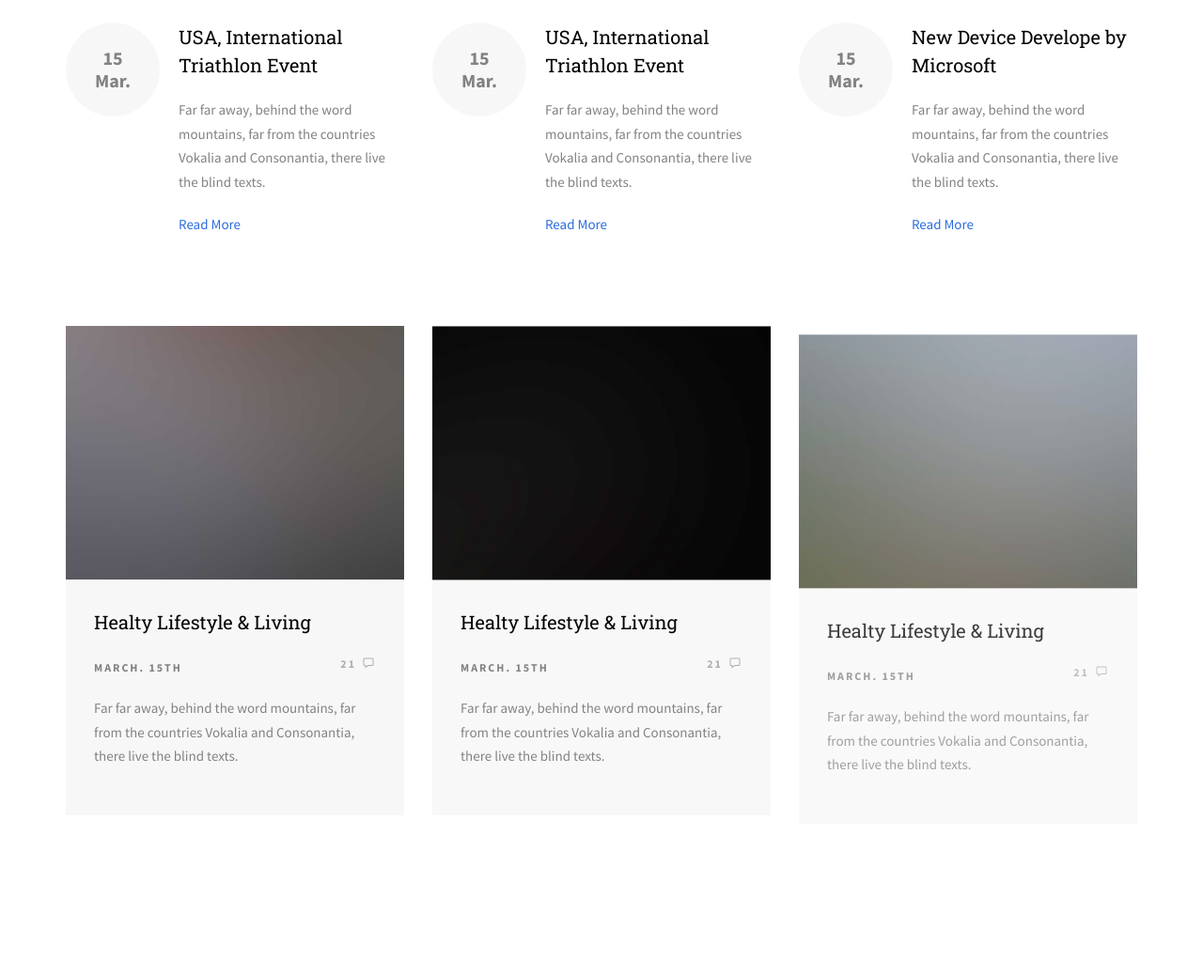
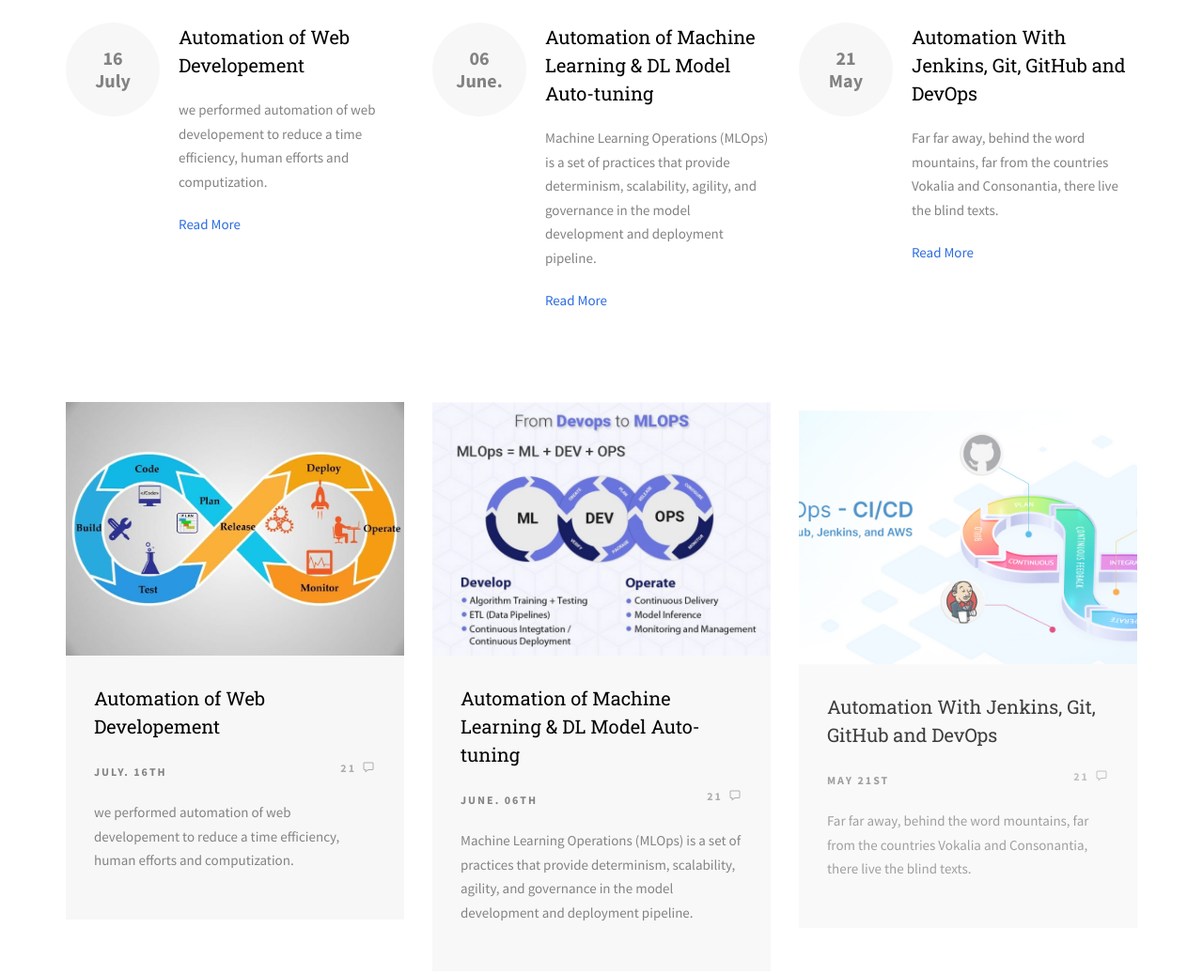
Before and after one commit to gaikwadB/CodeWorldAcademy, a plain HTML site: page index.html in a window 1280 px wide. Shown: the part 4320-5357 px from the top of the page at 94% size. Drawn offline with Linux system fonts and the light colour scheme; files whose address does not match are found by name.

Commit message:
Fifth Commit

```diff
--- a/index.html
+++ b/index.html
@@ -395,58 +395,62 @@
 			<div class="row row-padded-mb">
 				<div class="col-md-4 animate-box">
 					<div class="fh5co-event">
-						<div class="date text-center"><span>15<br>Mar.</span></div>
-						<h3><a href="#">USA, International Triathlon Event</a></h3>
-						<p>Far far away, behind the word mountains, far from the countries Vokalia and Consonantia, there live the blind texts.</p>
-						<p><a href="#">Read More</a></p>
+						<div class="date text-center"><span>16<br>July</span></div>
+						<h3><a href="#">Automation of Web Developement</a></h3>
+						<p>we performed automation of web developement to reduce a time efficiency,
+						human efforts and computization.</p>
+						<p><a href="https://www.linkedin.com/pulse/mlops-task-1-automation-web-developement-bhayyasaheb-gaikwad/">Read More</a></p>
 					</div>
 				</div>
 				<div class="col-md-4 animate-box">
 					<div class="fh5co-event">
-						<div class="date text-center"><span>15<br>Mar.</span></div>
-						<h3><a href="#">USA, International Triathlon Event</a></h3>
-						<p>Far far away, behind the word mountains, far from the countries Vokalia and Consonantia, there live the blind texts.</p>
-						<p><a href="#">Read More</a></p>
+						<div class="date text-center"><span>06<br>June.</span></div>
+						<h3><a href="#">Automation of Machine Learning & DL Model Auto-tuning</a></h3>
+						<p>Machine Learning Operations (MLOps) is a set of practices that provide determinism, scalability, agility,
+						and governance in the model development and deployment pipeline. </p>
+						<p><a href="https://www.linkedin.com/pulse/project-complete-automation-machine-learning-dl-model-gaikwad/">Read More</a></p>
 					</div>
 				</div>
 				<div class="col-md-4 animate-box">
 					<div class="fh5co-event">
-						<div class="date text-center"><span>15<br>Mar.</span></div>
-						<h3><a href="#">New Device Develope by Microsoft</a></h3>
+						<div class="date text-center"><span>21<br>May</span></div>
+						<h3><a href="#">Automation With Jenkins, Git, GitHub and DevOps</a></h3>
 						<p>Far far away, behind the word mountains, far from the countries Vokalia and Consonantia, there live the blind texts.</p>
-						<p><a href="#">Read More</a></p>
+						<p><a href="https://github.com/gaikwadB/AutomationWithJenkinsGitHub">Read More</a></p>
 					</div>
 				</div>
 			</div>
 			<div class="row">
 				<div class="col-lg-4 col-md-4">
 					<div class="fh5co-blog animate-box">
-						<a href="#" class="blog-img-holder" style="background-image: url(images/project-1.jpg);"></a>
+						<a href="https://www.linkedin.com/pulse/mlops-task-1-automation-web-developement-bhayyasaheb-gaikwad/" target="_blank" class="blog-img-holder" style="background-image: url(images/web.jfif);"></a>
 						<div class="blog-text">
-							<h3><a href="#">Healty Lifestyle &amp; Living</a></h3>
-							<span class="posted_on">March. 15th</span>
+							<h3><a href="https://www.linkedin.com/pulse/mlops-task-1-automation-web-developement-bhayyasaheb-gaikwad/" target="_blank">Automation of Web Developement</a></h3>
+							<span class="posted_on">July. 16th</span>
 							<span class="comment"><a href="">21<i class="icon-speech-bubble"></i></a></span>
-							<p>Far far away, behind the word mountains, far from the countries Vokalia and Consonantia, there live the blind texts.</p>
+							<p>we performed automation of web developement to reduce a time efficiency,
+						human efforts and computization.</p>
 						</div>
 					</div>
 				</div>
 				<div class="col-lg-4 col-md-4">
 					<div class="fh5co-blog animate-box">
-						<a href="#" class="blog-img-holder" style="background-image: url(images/project-2.jpg);"></a>
+						<a href="https://www.linkedin.com/pulse/project-complete-automation-machine-learning-dl-model-gaikwad/" target="_blank" class="blog-img-holder" style="background-image: url(images/ml_automation.jfif);"></a>
 						<div class="blog-text">
-							<h3><a href="#">Healty Lifestyle &amp; Living</a></h3>
-							<span class="posted_on">March. 15th</span>
+							<h3><a href="https://www.linkedin.com/pulse/project-complete-automation-machine-learning-dl-model-gaikwad/" target="_blank">Automation of Machine Learning &amp; DL Model Auto-tuning</a></h3>
+							<span class="posted_on">June. 06th</span>
 							<span class="comment"><a href="">21<i class="icon-speech-bubble"></i></a></span>
-							<p>Far far away, behind the word mountains, far from the countries Vokalia and Consonantia, there live the blind texts.</p>
+							<p>Machine Learning Operations (MLOps) is a set of practices that provide determinism, scalability, agility,
+							   and governance in the model development and deployment pipeline.</p>
 						</div>
 					</div>
 				</div>
 				<div class="col-lg-4 col-md-4">
 					<div class="fh5co-blog animate-box">
-						<a href="#" class="blog-img-holder" style="background-image: url(images/project-3.jpg);"></a>
+						<a href="https://github.com/gaikwadB/AutomationWithJenkinsGitHub" class="blog-img-holder" style="background-image: url(images/devops.jpg);"></a>
 						<div class="blog-text">
-							<h3><a href="#">Healty Lifestyle &amp; Living</a></h3>
-							<span class="posted_on">March. 15th</span>
+							<h3><a href="https://github.com/gaikwadB/AutomationWithJenkinsGitHub">Automation With Jenkins, Git, GitHub and DevOps</a></h3>
+							<span class="posted_on">May 21st</span>
 							<span class="comment"><a href="">21<i class="icon-speech-bubble"></i></a></span>
 							<p>Far far away, behind the word mountains, far from the countries Vokalia and Consonantia, there live the blind texts.</p>
 						</div>
```
Also changed, not shown: SocialMedia.html (+2 -2 lines), about.html (+29 -65 lines), blog.html (+26 -22 lines), images/devops.jpg (added), images/ml_automation.jfif (added), images/web.jfif (added).
